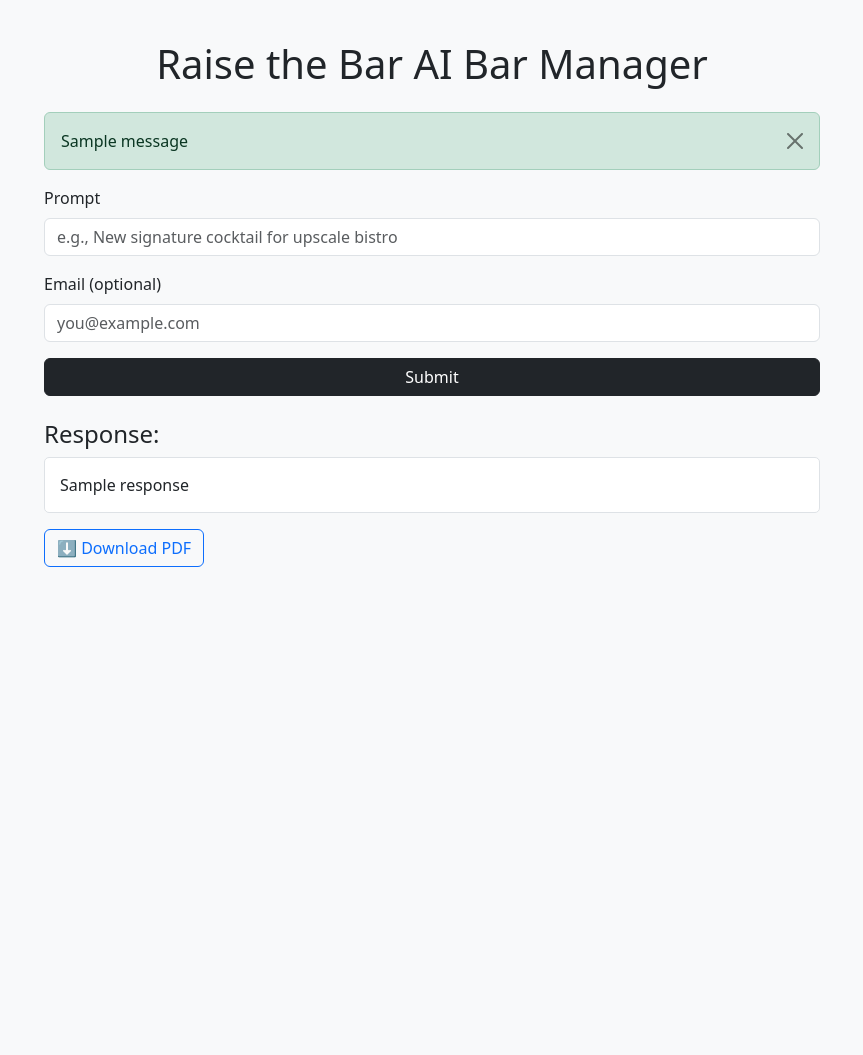
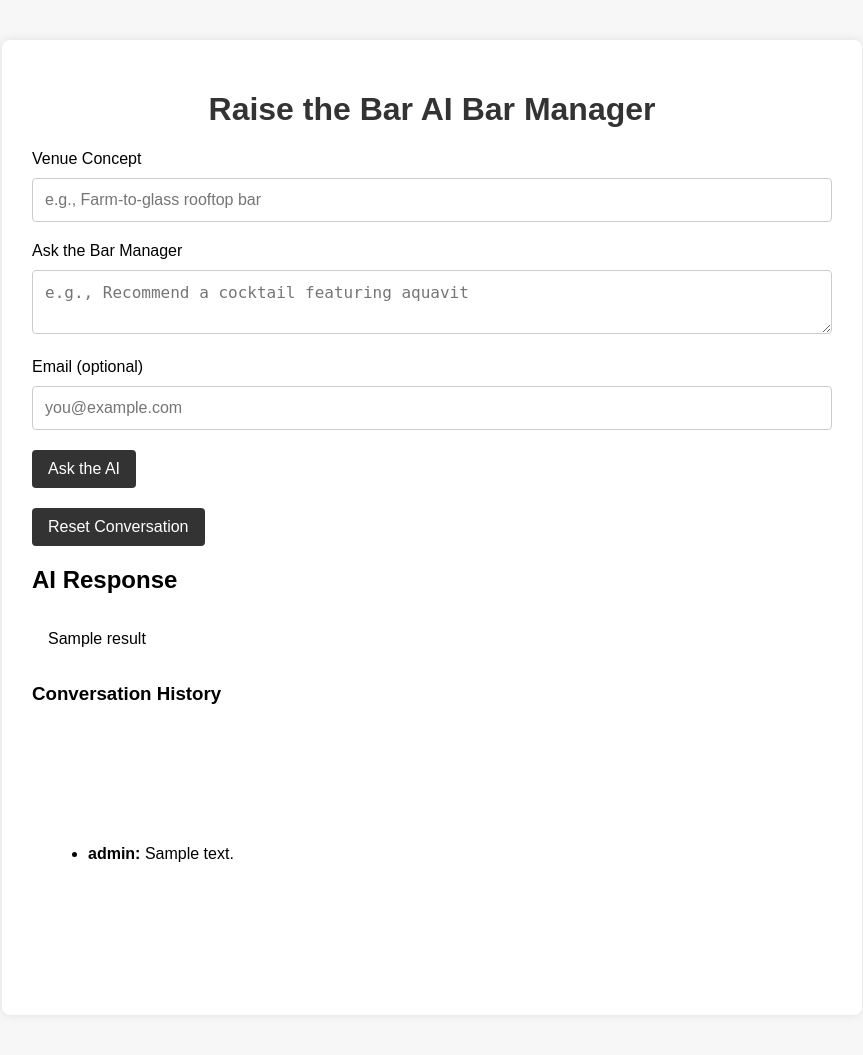
Before and after one commit to lepagedart/Ai-bar-manager, a Flask app: template templates/index.html in a window 1280 px wide. Shown: the whole page, without its empty margins (208-1071 px from the left). Before the commit the page ends 567 px from the top, so only its background shows below. Run offline with Flask 3, Linux system fonts and the light colour scheme; the template is opened without the code that fills it: most values are stand-ins (such as "Sample title", 1, 10 or a date in 2020); one stand-in notice (Sample message) is shown.

Commit message:
commit before cloning

```diff
--- a/app.py
+++ b/app.py
@@ -1,113 +1,69 @@
 import os
-import uuid
-from flask import Flask, render_template, request, send_file, session, redirect, url_for, flash
+from flask import Flask, render_template, request, redirect, session
 from flask_session import Session
 from dotenv import load_dotenv
-from reportlab.pdfgen import canvas
-from reportlab.lib.pagesizes import letter
-import smtplib
-from email.mime.text import MIMEText
-from email.mime.multipart import MIMEMultipart
-from email.mime.application import MIMEApplication
+from openai import OpenAI
+from rag_retriever import retrieve_codex_context
+from utils import generate_pdf, send_email
 
-from langchain_community.vectorstores import FAISS
-from langchain_community.embeddings import HuggingFaceEmbeddings
-
-# Load .env
 load_dotenv()
 
-# Flask app setup
 app = Flask(__name__)
-app.secret_key = os.getenv("FLASK_SECRET_KEY", "supersecret")
 app.config["SESSION_TYPE"] = "filesystem"
 Session(app)
 
-# FAISS and Embedding Model
-VECTOR_INDEX_PATH = "codex_faiss_index"
-embedding_model = HuggingFaceEmbeddings(model_name="all-MiniLM-L6-v2")
-vectorstore = FAISS.load_local(
-    VECTOR_INDEX_PATH,
-    embeddings=embedding_model,
-    allow_dangerous_deserialization=True
+# Configure OpenRouter client (Meta LLaMA)
+client = OpenAI(
+    base_url="https://openrouter.ai/api/v1",
+    api_key=os.getenv("OPENROUTER_API_KEY")
 )
 
-# RAG context retriever
-def retrieve_codex_context(prompt):
-    docs = vectorstore.similarity_search(prompt, k=3)
-    return "\n\n".join(doc.page_content for doc in docs)
-
-# PDF generator
-def generate_pdf(text, filename="response.pdf"):
-    path = os.path.join("static", filename)
-    c = canvas.Canvas(path, pagesize=letter)
-    width, height = letter
-    y = height - 50
-    for line in text.split("\n"):
-        c.drawString(50, y, line)
-        y -= 15
-        if y < 50:
-            c.showPage()
-            y = height - 50
-    c.save()
-    return path
-
-# Email sender
-def send_email_with_attachment(to_email, subject, body, file_path):
-    msg = MIMEMultipart()
-    msg["From"] = os.getenv("EMAIL_USER")
-    msg["To"] = to_email
-    msg["Subject"] = subject
-
-    msg.attach(MIMEText(body, "plain"))
-    with open(file_path, "rb") as file:
-        part = MIMEApplication(file.read(), _subtype="pdf")
-        part.add_header("Content-Disposition", "attachment", filename=os.path.basename(file_path))
-        msg.attach(part)
-
-    with smtplib.SMTP_SSL("smtp.gmail.com", 465) as server:
-        server.login(os.getenv("EMAIL_USER"), os.getenv("EMAIL_PASS"))
-        server.send_message(msg)
-
-# Routes
 @app.route("/", methods=["GET", "POST"])
 def index():
+    result = ""
+    conversation = session.get("conversation", [])
+
     if request.method == "POST":
-        try:
-            prompt = request.form.get("prompt", "").strip()
-            email = request.form.get("email", "").strip()
+        venue = request.form.get("concept", "")
+        user_prompt = request.form.get("user_prompt", "")
+        email = request.form.get("email", "")
 
-            if not prompt:
-                flash("Prompt cannot be empty.", "warning")
-                return render_template("index.html")
+        # Add user message
+        conversation.append({"role": "user", "content": f"Venue concept: {venue}\n{user_prompt}"})
 
-            context = retrieve_codex_context(prompt)
+        # Inject RAG reference
+        rag_context = retrieve_codex_context(user_prompt)
+        conversation.insert(-1, {"role": "system", "content": f"Helpful reference:\n{rag_context}"})
 
-            filename = f"cocktail_response_{uuid.uuid4().hex}.pdf"
-            pdf_path = generate_pdf(context, filename)
+        # Load system prompt
+        with open("system_prompt.txt", "r") as file:
+            system_prompt = file.read()
 
-            if email:
-                send_email_with_attachment(email, "Your Custom Cocktail Report", "See attached.", pdf_path)
-                flash("📧 Email sent with PDF attached.", "success")
-            else:
-                session["pdf_path"] = pdf_path
-                flash("📄 PDF generated.", "info")
+        # Generate response from LLaMA
+        response = client.chat.completions.create(
+            model="meta-llama/llama-3.3-8b-instruct:free",
+            messages=[
+                {"role": "system", "content": system_prompt},
+                *conversation
+            ]
+        )
+        result = response.choices[0].message.content.strip()
 
-            return render_template("index.html", response=context, pdf_link=url_for("download_pdf"))
+        # Save response
+        conversation.append({"role": "assistant", "content": result})
+        session["conversation"] = conversation
 
-        except Exception as e:
-            print("🔥 Exception occurred:", e)  # Log to terminal
-            flash(f"Error: {str(e)}", "danger")
-            return render_template("index.html")
+        # Optional: Email + PDF
+        if email:
+            generate_pdf(result)
+            send_email(email, "Raise the Bar - Cocktail Response", result)
 
-    return render_template("index.html")
+    return render_template("index.html", result=result, conversation=conversation)
 
-@app.route("/download")
-def download_pdf():
-    path = session.get("pdf_path")
-    if path and os.path.exists(path):
-        return send_file(path, as_attachment=True)
-    flash("No PDF to download.", "warning")
-    return redirect(url_for("index"))
+@app.route("/reset", methods=["POST"])
+def reset():
+    session.clear()
+    return redirect("/")
 
 if __name__ == "__main__":
     app.run(debug=True)
--- a/rag_retriever.py
+++ b/rag_retriever.py
@@ -2,6 +2,7 @@ from langchain_community.vectorstores import FAISS
 from langchain_community.embeddings import HuggingFaceEmbeddings
 from dotenv import load_dotenv
 import os
+from langchain_community.document_loaders import DirectoryLoader, PyPDFLoader
 
 # Load .env variables
 load_dotenv()
@@ -11,6 +12,31 @@ VECTOR_INDEX_PATH = "codex_faiss_index"
 
 # Initialize embedding model
 embedding_model = HuggingFaceEmbeddings(model_name="all-MiniLM-L6-v2")
+
+loader = DirectoryLoader(
+    "./knowledge_base",
+    glob="**/*.pdf",
+    show_progress=True,
+    loader_cls=PyPDFLoader
+)
+docs = loader.load()
+print(f"[DEBUG] Number of documents loaded: {len(docs)}")
+for i, doc in enumerate(docs[:5]):  # Limit output to 5 docs for brevity
+    print(f"[DEBUG] Document {i+1}: {doc.metadata.get('source')}")
+
+from langchain_community.document_loaders import TextLoader
+
+txt_loader = DirectoryLoader(
+    "./knowledge_base",
+    glob="**/*.txt",
+    show_progress=True,
+    loader_cls=TextLoader
+)
+
+txt_docs = txt_loader.load()
+print(f"[DEBUG] Number of text documents loaded: {len(txt_docs)}")
+for i, doc in enumerate(txt_docs[:5]):
+    print(f"[DEBUG] Text Document {i+1}: {doc.metadata.get('source')}")
 
 # Load the FAISS vector store from disk
 db = FAISS.load_local(
--- a/static/styles.css
+++ b/static/styles.css
@@ -49,6 +49,16 @@ button:hover {
     background-color: #555;
 }
 
+.response, .conversation-history {
+  white-space: pre-wrap;         /* 🧠 Keeps line breaks and wraps text */
+  word-wrap: break-word;         /* 💥 Breaks long words to prevent overflow */
+  overflow-wrap: break-word;     /* ✅ Ensures compatibility across browsers */
+  max-width: 100%;               /* 👌 Prevents going outside container */
+  overflow-x: auto;              /* Optional: lets users scroll horizontally if needed */
+  max-height: 60vh;
+  overflow-y: auto;
+}
+
 .chat-box {
     background-color: #f1f1f1;
     padding: 15px;
--- a/templates/index.html
+++ b/templates/index.html
@@ -1,64 +1,56 @@
 <!DOCTYPE html>
 <html lang="en">
 <head>
-  <meta charset="UTF-8" />
-  <meta name="viewport" content="width=device-width, initial-scale=1" />
-  <title>Raise the Bar AI</title>
-  <link
-    href="https://cdn.jsdelivr.net/npm/bootstrap@5.3.3/dist/css/bootstrap.min.css"
-    rel="stylesheet"
-  />
+    <meta charset="UTF-8">
+    <title>Raise the Bar AI Bar Manager</title>
+    <link rel="stylesheet" href="/static/styles.css">
     <style>
-    body {
-      background-color: #f8f9fa;
-    }
-    .container {
-      max-width: 800px;
-      margin-top: 40px;
-    }
-    .response-box {
+        .response, .conversation-history {
             white-space: pre-wrap;
-      background: #ffffff;
-      border: 1px solid #dee2e6;
-      border-radius: 5px;
-      padding: 15px;
+            word-wrap: break-word;
+            overflow-wrap: break-word;
+            max-width: 100%;
+            overflow-x: auto;
+            padding: 1rem;
         }
     </style>
 </head>
 <body>
     <div class="container">
-    <h1 class="text-center mb-4">Raise the Bar AI Bar Manager</h1>
+        <h1>Raise the Bar AI Bar Manager</h1>
 
-    {% with messages = get_flashed_messages(with_categories=true) %}
-      {% for category, message in messages %}
-        <div class="alert alert-{{ category }} alert-dismissible fade show" role="alert">
-          {{ message }}
-          <button type="button" class="btn-close" data-bs-dismiss="alert" aria-label="Close"></button>
-        </div>
-      {% endfor %}
-    {% endwith %}
+        <form method="POST">
+            <label for="concept">Venue Concept</label>
+            <input type="text" name="concept" placeholder="e.g., Farm-to-glass rooftop bar" required>
 
-    <form method="POST" class="mb-4">
-      <div class="mb-3">
-        <label for="prompt" class="form-label">Prompt</label>
-        <input type="text" class="form-control" id="prompt" name="prompt" placeholder="e.g., New signature cocktail for upscale bistro" required />
-      </div>
+            <label for="user_prompt">Ask the Bar Manager</label>
+            <textarea name="user_prompt" placeholder="e.g., Recommend a cocktail featuring aquavit" required></textarea>
 
-      <div class="mb-3">
-        <label for="email" class="form-label">Email (optional)</label>
-        <input type="email" class="form-control" id="email" name="email" placeholder="you@example.com" />
-      </div>
+            <label for="email">Email (optional)</label>
+            <input type="email" name="email" placeholder="you@example.com">
 
-      <button type="submit" class="btn btn-dark w-100">Submit</button>
+            <button type="submit">Ask the AI</button>
         </form>
 
-    {% if response %}
-      <h4 class="mt-4">Response:</h4>
-      <div class="response-box">{{ response }}</div>
-      <a href="{{ pdf_link }}" class="btn btn-outline-primary mt-3">⬇️ Download PDF</a>
+        <form method="POST" action="/reset" style="margin-top: 10px;">
+            <button type="submit">Reset Conversation</button>
+        </form>
+
+        {% if result %}
+            <div class="result">
+                <h2>AI Response</h2>
+                <div class="response">{{ result }}</div>
+
+                <h3>Conversation History</h3>
+                <div class="conversation-history">
+                    <ul>
+                        {% for msg in conversation %}
+                            <li><strong>{{ msg.role }}:</strong> {{ msg.content }}</li>
+                        {% endfor %}
+                    </ul>
+                </div>
+            </div>
         {% endif %}
     </div>
-
-  <script src="https://cdn.jsdelivr.net/npm/bootstrap@5.3.3/dist/js/bootstrap.bundle.min.js"></script>
 </body>
 </html>
```
Also changed, not shown: knowledge_base/liquid_intelligence/liquid_intelligence.txt (added, +59 -0 lines), test_rag.py (+3 -5 lines), utils.py (added, +53 -0 lines), 5 other files. Lines whose indentation alone changed are shown as unchanged.
